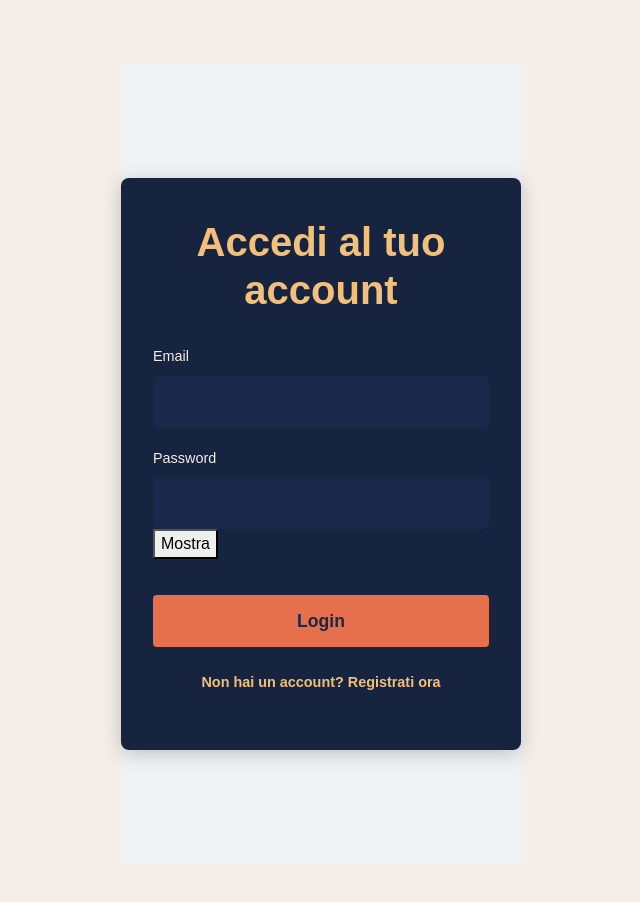
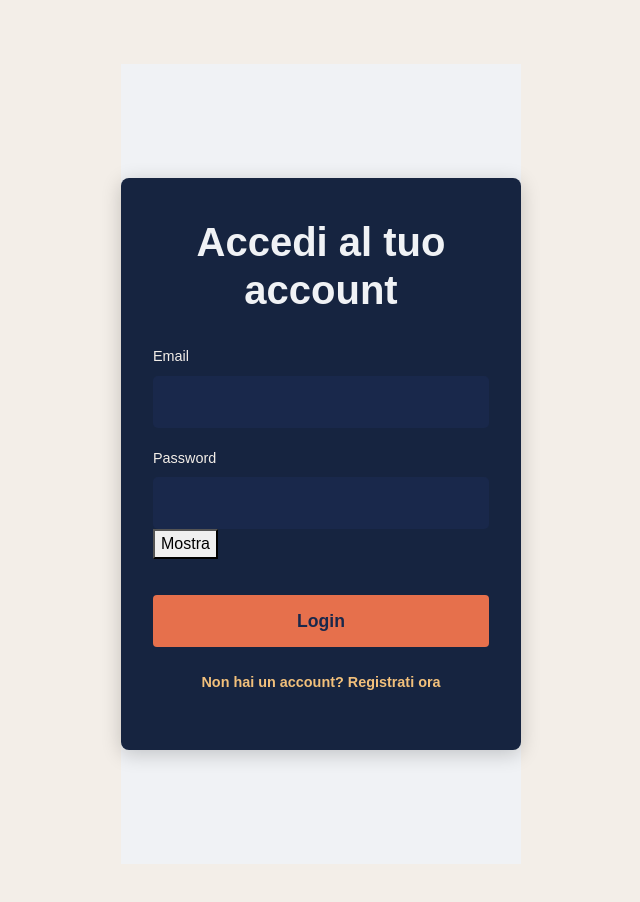
Before and after one commit to 97ros/progetto-film, a React (Create React App) app in the folder frontend/: page /login in a window 1280 px wide. Shown: the top 902 px of the page, without its empty margins (319-959 px from the left). Built offline with nearby package versions, Linux system fonts and the light colour scheme; no server answers.

Commit message:
Risolvo conflitto di merge su AuthPage.css

```diff
--- a/frontend/src/components/AuthPage/AuthPage.css
+++ b/frontend/src/components/AuthPage/AuthPage.css
@@ -1,4 +1,5 @@
 /* src/pages/AuthPage.css */
+
 
 .auth-page-container {
     display: flex;
@@ -18,6 +19,7 @@
   padding: 2.5rem 2rem;
   background-color: var(--primary-dark-blue);
   border-radius: 8px;
+  margin: 0;
 
   /* Applicazione di box-shadow come visto nella slide 23 "Background (e ombra) di un box" */
   box-shadow: 0 4px 20px rgba(0, 0, 0, 0.2);
@@ -31,7 +33,7 @@
   margin-bottom: 2rem;
   font-size: 2.5em; /* Unità relativa 'em' come visto nella slide 49 */
   font-weight: 600;
-  color: var(--accent-yellow);
+  color: #f0f2f5;
 }
 
 /* Gruppo che contiene label e input, utile per la spaziatura */
@@ -128,16 +130,3 @@
     text-align: center;
     font-size: 0.9rem;
 }
-
-
-/* Responsive Design con Media Query (slide 43) */
-/* Per schermi più piccoli di 480px */
-@media screen and (max-width: 480px) {
-  .auth-container {
-    padding: 25px;
-  }
-
-  .auth-title {
-    font-size: 2em;
-  }
-}
```
